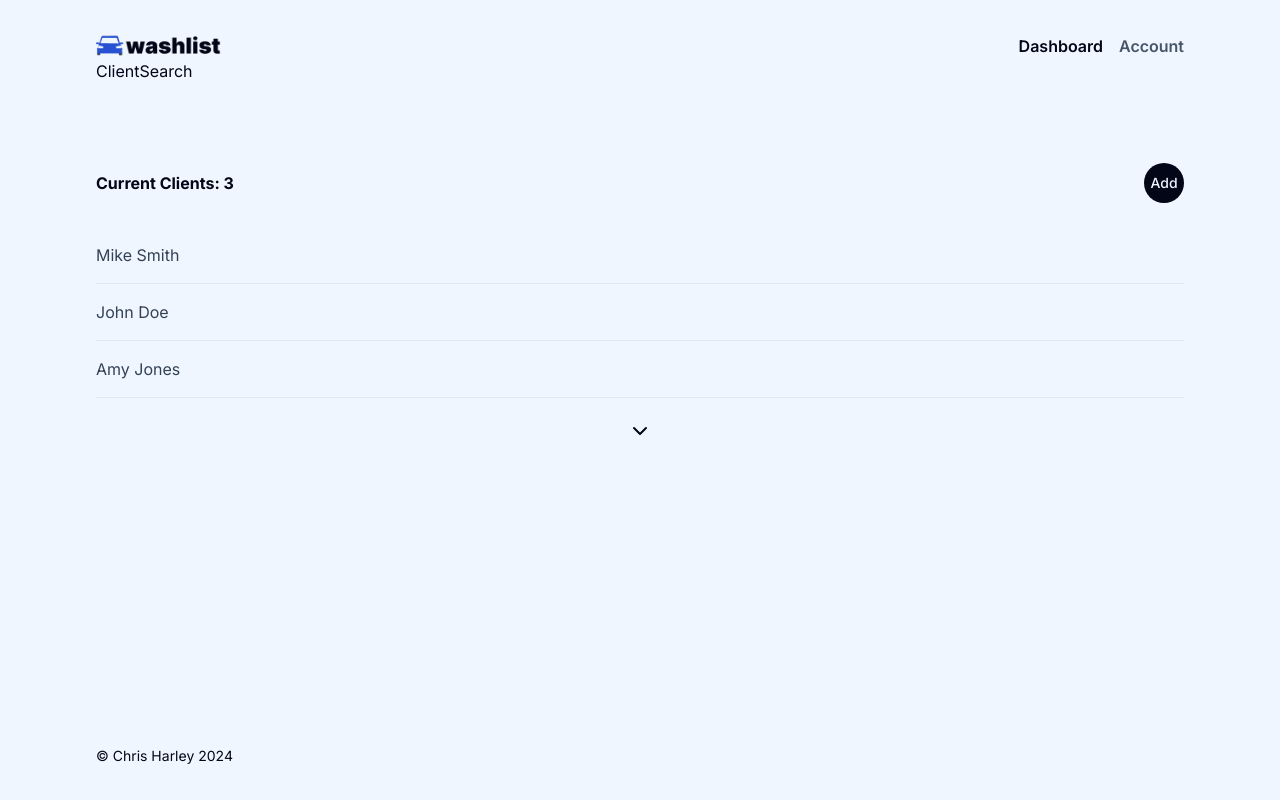
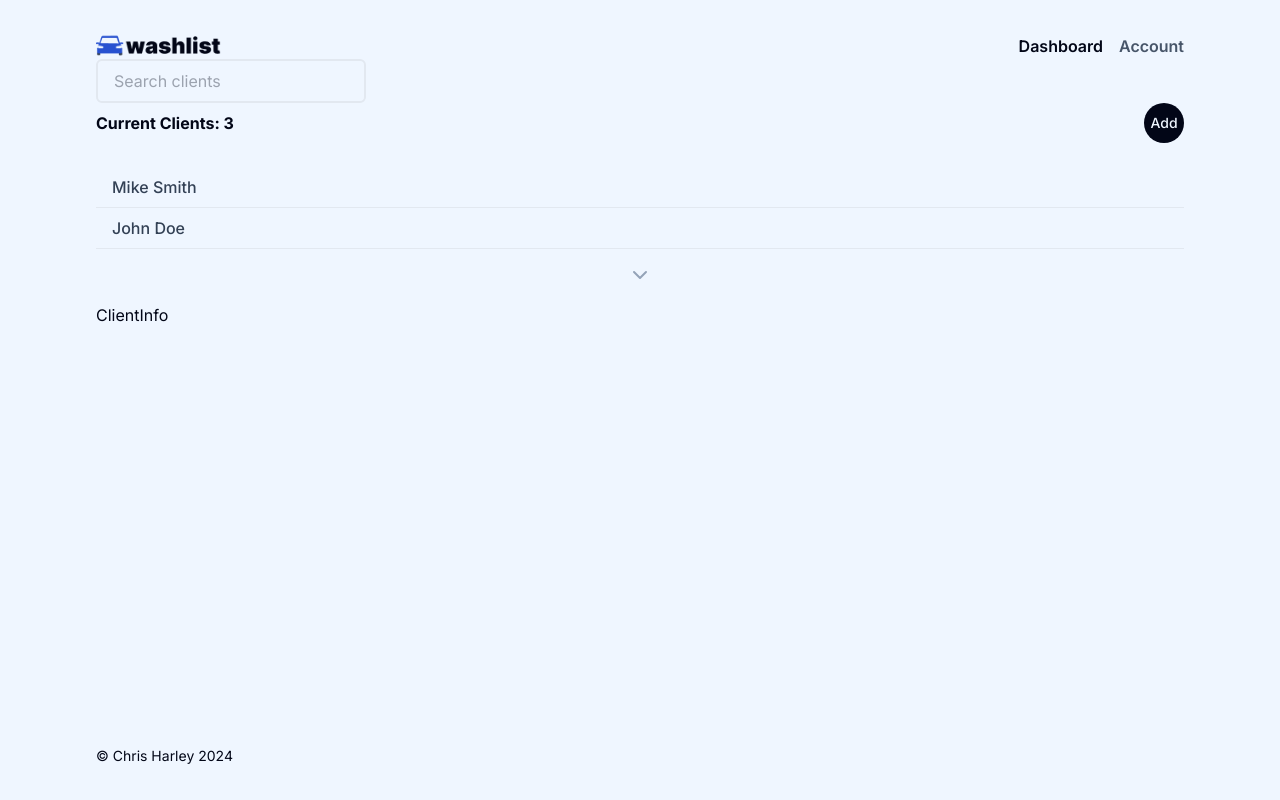
Before and after one commit to charley81/washlist, a Next.js app: page /my-app/dashboard in a window 1280 px wide. Built offline with nearby package versions, Linux system fonts and the light colour scheme.

Commit message:
added initial search input for searching clients

```diff
--- a/src/app/(my-app)/my-app/dashboard/page.tsx
+++ b/src/app/(my-app)/my-app/dashboard/page.tsx
@@ -1,13 +1,27 @@
 import ClientCount from '@/components/client-count'
+import ClientInfo from '@/components/client-info'
 import ClientScrollMenu from '@/components/client-scroll-menu'
 import ClientSearch from '@/components/client-search'
+import { tempClients } from '@/lib/temp-data'
 
 export default function DashboardPage() {
+  // const response = await fetch(
+  //   'https://bytegrad.com/course-assets/projects/petsoft/api/pets'
+  // )
+  // if (!response.ok) {
+  //   throw new Error('Failed to fetch pets')
+  // }
+  // const pets = await response.json()
+
   return (
-    <main>
-      <ClientSearch />
-      <ClientCount />
-      <ClientScrollMenu />
+    <main className="grid gap-4">
+      <div>
+        <ClientSearch />
+        <ClientCount />
+        <ClientScrollMenu clients={tempClients} />
+      </div>
+
+      <ClientInfo />
     </main>
   )
 }
--- a/src/components/client-count.tsx
+++ b/src/components/client-count.tsx
@@ -2,7 +2,7 @@
 
 export default function ClientCount() {
   return (
-    <div className="mt-20 flex justify-between items-center">
+    <div className="flex justify-between items-center">
       <h3 className="font-bold text-base">
         Current Clients: <span>3</span>
       </h3>
--- /dev/null
+++ b/src/components/client-info.tsx
@@ -0,0 +1,3 @@
+export default function ClientInfo() {
+  return <section className="w-full h-full">ClientInfo</section>
+}
--- a/src/components/client-scroll-menu.tsx
+++ b/src/components/client-scroll-menu.tsx
@@ -3,14 +3,20 @@
 import { useState } from 'react'
 import { ScrollArea } from '@/components/ui/scroll-area'
 import { Separator } from '@/components/ui/separator'
-import { tempClients } from '@/lib/temp-data'
 import { ChevronDown } from 'lucide-react'
+import { Button } from './ui/button'
+import { Client } from '@/lib/types'
 
-export default function ClientScrollMenu() {
+type ClientScrollMenuProps = {
+  clients: Client[]
+}
+
+export default function ClientScrollMenu({ clients }: ClientScrollMenuProps) {
   const [isAtBottom, setIsAtBottom] = useState(false)
-
-  const checkScrollPosition = (event) => {
-    const { scrollTop, scrollHeight, clientHeight } = event.target
+  console.log(clients)
+  const checkScrollPosition = (event: React.UIEvent<HTMLDivElement>) => {
+    const { scrollTop, scrollHeight, clientHeight } =
+      event.target as HTMLDivElement
     const atBottom = scrollTop + clientHeight >= scrollHeight
     setIsAtBottom(atBottom)
   }
@@ -18,19 +24,23 @@
   return (
     <div>
       <ScrollArea
-        className="h-48 rounded-md mt-6"
+        className="h-24 rounded-md mt-6"
         onScroll={checkScrollPosition}
       >
-        {tempClients.map((client) => (
-          <>
-            <p className="text-base text-slate-700 py-4 hover:cursor-pointer">
-              {client.name}
-            </p>
-            <Separator />
-          </>
-        ))}
+        <ul className="hover:cursor-pointer">
+          {clients.map((client) => (
+            <div key={client.name}>
+              <Button variant="ghost" className="text-base text-slate-700 py-4">
+                {client.name}
+              </Button>
+              <Separator />
+            </div>
+          ))}
+        </ul>
       </ScrollArea>
-      <ChevronDown className={`mx-auto ${isAtBottom ? 'rotate-180' : ''}`} />
+      <ChevronDown
+        className={`mx-auto text-slate-400 ${isAtBottom ? 'rotate-180' : ''}`}
+      />
     </div>
   )
 }
--- a/src/components/client-search.tsx
+++ b/src/components/client-search.tsx
@@ -1,3 +1,11 @@
 export default function ClientSearch() {
-  return <div>ClientSearch</div>
+  return (
+    <form>
+      <input
+        type="search"
+        placeholder="Search clients"
+        className="bg-blue-50 border-2 border-slate-200 rounded-md px-4 py-2 focus:outline-none focus:border-blue-700 transition duration-200 ease-in-out"
+      />
+    </form>
+  )
 }
--- /dev/null
+++ b/src/lib/types.ts
@@ -0,0 +1,8 @@
+export type Client = {
+  name: string
+  vehicleYear: number
+  vehicleColor: string
+  vehicleMake: string
+  vehicleModel: string
+  notes: string
+}
```
